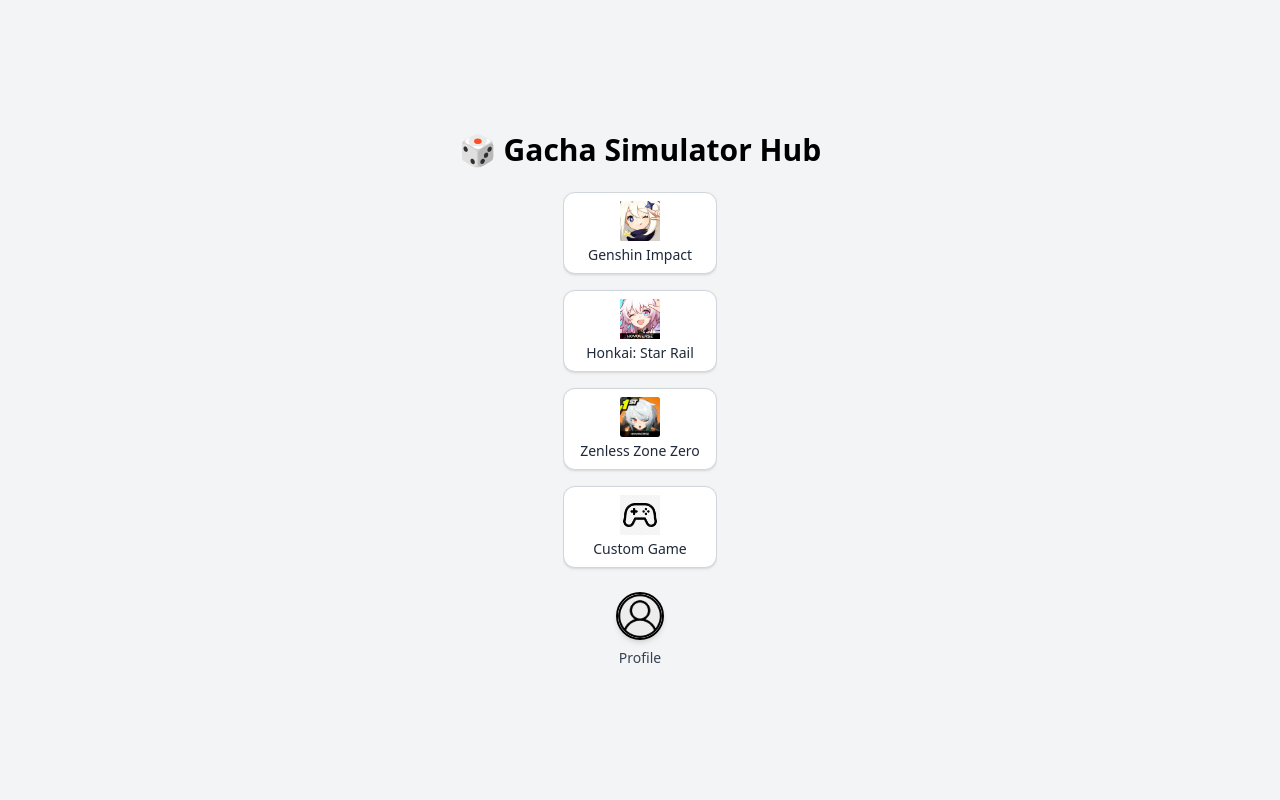
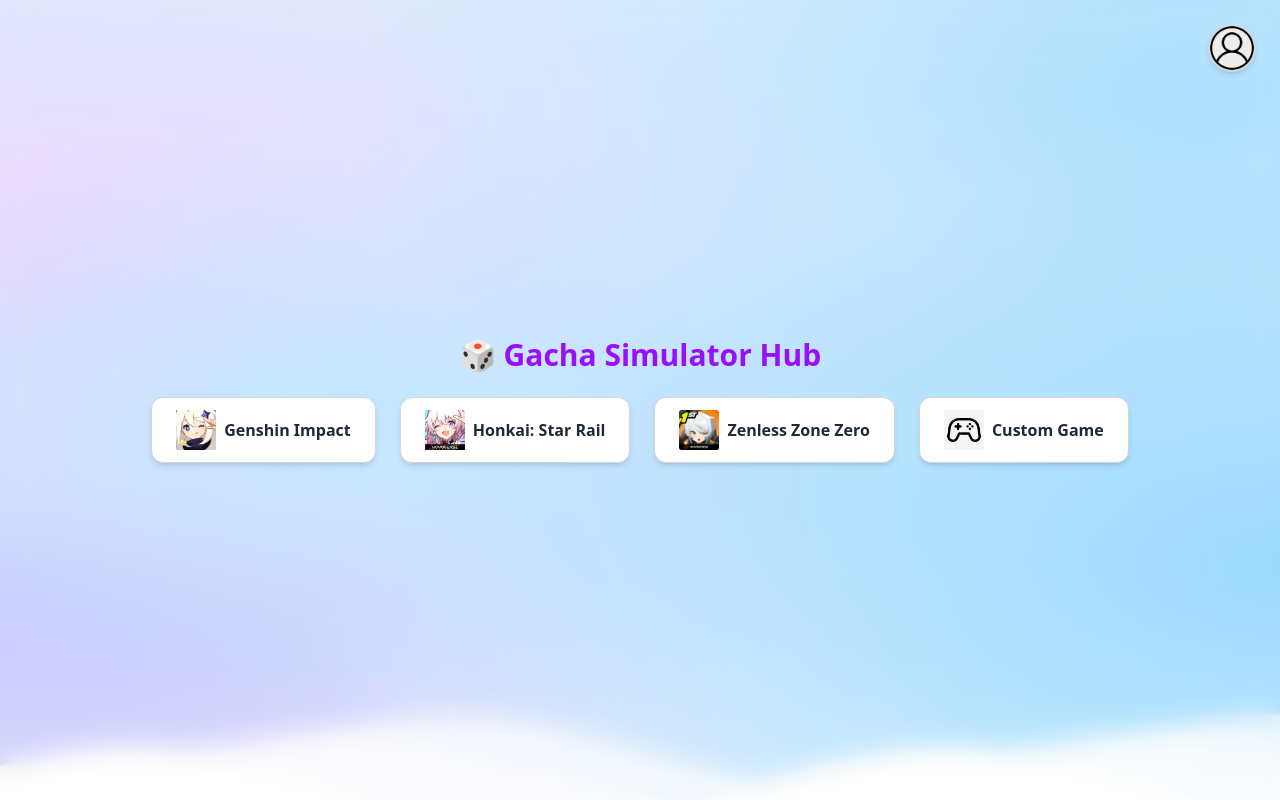
Before and after one commit to 1C0DER/gacha-sim-app, a Next.js app: page / in a window 1280 px wide. Built offline with nearby package versions, Linux system fonts and the light colour scheme.

Commit message:
profile and home page

```diff
--- /dev/null
+++ b/src/app/components/GameSelectorHorizontal.tsx
@@ -0,0 +1,26 @@
+'use client';
+import { useRouter } from 'next/navigation';
+import { gachaRates, GameKey } from '@/lib/gachaData';
+
+export default function GameSelectorHorizontal() {
+const router = useRouter();
+
+return (
+<div className="flex flex-row flex-wrap justify-center gap-6">
+    {Object.entries(gachaRates).map(([key, data]) => (
+    <button
+        key={key}
+        onClick={() => router.push(`/gacha/${key}`)}
+        className="flex items-center gap-2 bg-white border border-gray-300 hover:border-blue-500 shadow-md rounded-xl px-6 py-3 transition-transform duration-200 hover:scale-105 min-w-[140px]"
+    >
+        <img
+        src={data.icon}
+        alt={data.name}
+        className="w-10 h-10 object-contain"
+        />
+        <span className="text-base font-semibold text-gray-800">{data.name}</span>
+    </button>
+    ))}
+</div>
+);
+}
--- a/src/app/page.tsx
+++ b/src/app/page.tsx
@@ -1,10 +1,39 @@
-import GameSelector from './components/GameSelector';
+"use client";
+
+import GameSelectorHorizontal from './components/GameSelectorHorizontal';
+import { useRouter } from 'next/navigation';
 
 export default function Home() {
+  const router = useRouter();
+
   return (
-    <main className="min-h-screen bg-gray-100 flex flex-col items-center justify-center p-8">
-      <h1 className="text-3xl font-bold text-black mb-6">🎲 Gacha Simulator Hub</h1>
-      <GameSelector />
+    <main
+      className="relative min-h-screen flex flex-col items-center justify-center px-6 py-12 text-center"
+      style={{
+        backgroundImage: "url('/back1.jpg')",
+        backgroundSize: "cover",
+        backgroundPosition: "center",
+      }}
+    >
+      {/* Background Blur (behind everything except profile) */}
+      <div className="absolute inset-0 bg-white/20 backdrop-blur-md z-0"></div>
+
+      {/* Profile Button */}
+      <button
+        onClick={() => router.push('/profile')}
+        className="absolute top-6 right-6 w-12 h-12 rounded-full overflow-hidden shadow-md border-2 border-gray-300 hover:scale-105 transition z-20"
+        title="Profile"
+      >
+        <img src="/profile.png" alt="Profile" className="w-full h-full object-cover" />
+      </button>
+
+      {/* Main Content */}
+      <div className="relative z-10 flex flex-col items-center">
+        <h1 className="text-3xl font-bold text-purple-600 mb-6">
+          🎲 Gacha Simulator Hub
+        </h1>
+        <GameSelectorHorizontal />
+      </div>
     </main>
   );
 }
--- a/src/app/profile/page.tsx
+++ b/src/app/profile/page.tsx
@@ -74,9 +74,19 @@
   };
 
   return (
-    <main className="min-h-screen bg-gray-50 text-black overflow-y-auto">
-      <div className="max-w-4xl mx-auto px-4 py-6">
-        <h1 className="text-2xl font-bold mb-4">👤 Your Profile</h1>
+    <main
+      className="relative min-h-screen text-black overflow-y-auto"
+      style={{
+        backgroundImage: "url('/back1.jpg')",
+        backgroundSize: "cover",
+        backgroundPosition: "center",
+      }}
+    >
+      {/* Blur overlay */}
+      <div className="absolute inset-0 bg-white/20 backdrop-blur-md z-0"></div>
+
+      <div className="relative z-10 max-w-4xl mx-auto px-4 py-6">
+        <h1 className="text-2xl font-bold mb-4 text-purple-700">👤 Your Profile</h1>
         <p className="text-sm mb-4 text-gray-600">
           Anonymous ID:{' '}
           <code className="text-xs bg-gray-100 px-2 py-1 rounded break-all">{userId}</code>
@@ -88,12 +98,12 @@
           <p className="text-gray-500">No saved sessions yet. Go pull something first!</p>
         ) : (
           <>
-            <h2 className="text-lg font-semibold mb-3">📚 Your Sessions</h2>
+            <h2 className="text-lg font-semibold mb-3 text-purple-600">📚 Your Sessions</h2>
             <div className="grid grid-cols-2 sm:grid-cols-3 md:grid-cols-4 gap-4">
               {sessions.map((s, index) => (
                 <button
                   key={s._id}
-                  className="bg-white border border-gray-300 hover:border-blue-500 shadow-sm rounded-xl p-6 flex items-center justify-center text-xl font-bold transition text-blue-700"
+                  className="bg-white/70 border border-gray-300 hover:border-purple-400 shadow-md rounded-xl p-6 flex items-center justify-center text-xl font-bold transition text-purple-700 backdrop-blur-sm"
                   onClick={() => {
                     setSelectedSession(s);
                     setIsModalOpen(true);
```
Also changed, not shown: public/back1.jpg (added).
